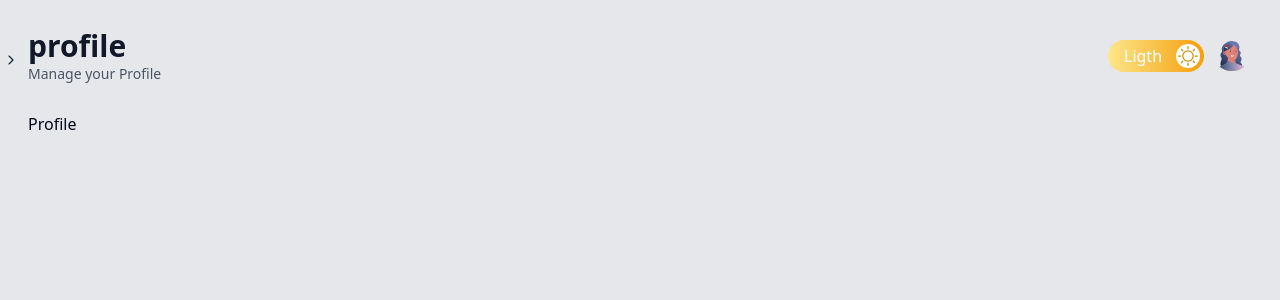
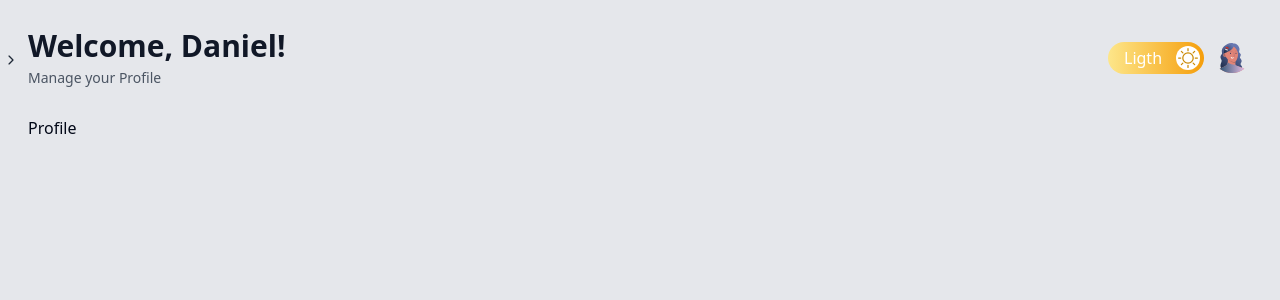
Before and after one commit to DanielLucasOliveira/exemple-template, a Next.js app: page /profile in a window 1280 px wide. Shown: the top 300 px of the page. Built offline with nearby package versions, Linux system fonts and the light colour scheme; no server answers.

Commit message:
style adjust

```diff
--- a/src/components/template/Title.tsx
+++ b/src/components/template/Title.tsx
@@ -7,7 +7,7 @@ export default function Title(params : TitleProps) {
     return (
         <div>
             <h1 className="font-black text-3xl text-gray-900 dark:text-gray-200">{params.titulo}</h1>
-            <h2 className="font-light text-sm text-gray-600 dark:text-gray-400">{params.subtitulo}</h2>
+            <h2 className="font-light text-sm text-gray-600 dark:text-gray-400 mt-1">{params.subtitulo}</h2>
         </div>
     )
 };
--- a/src/pages/profile.tsx
+++ b/src/pages/profile.tsx
@@ -3,7 +3,7 @@ import Layout from "@/components/template/Layout";
 export default function Profile(params: any) {
 
     return (
-        <Layout titulo="profile" subtitulo="Manage your Profile">
+        <Layout titulo="Welcome, Daniel!" subtitulo="Manage your Profile">
             <h1>Profile</h1>
         </Layout>
     );
```
